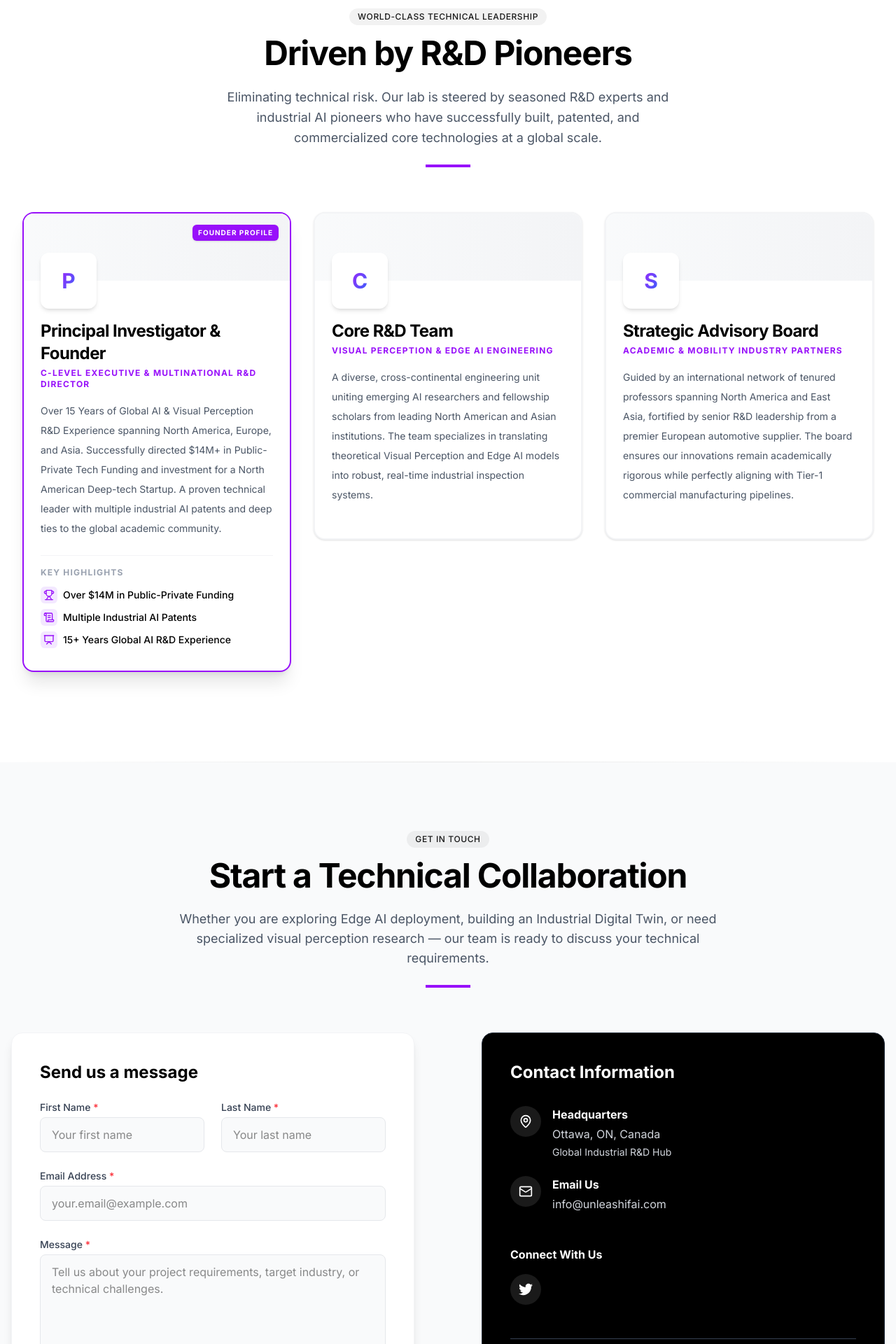
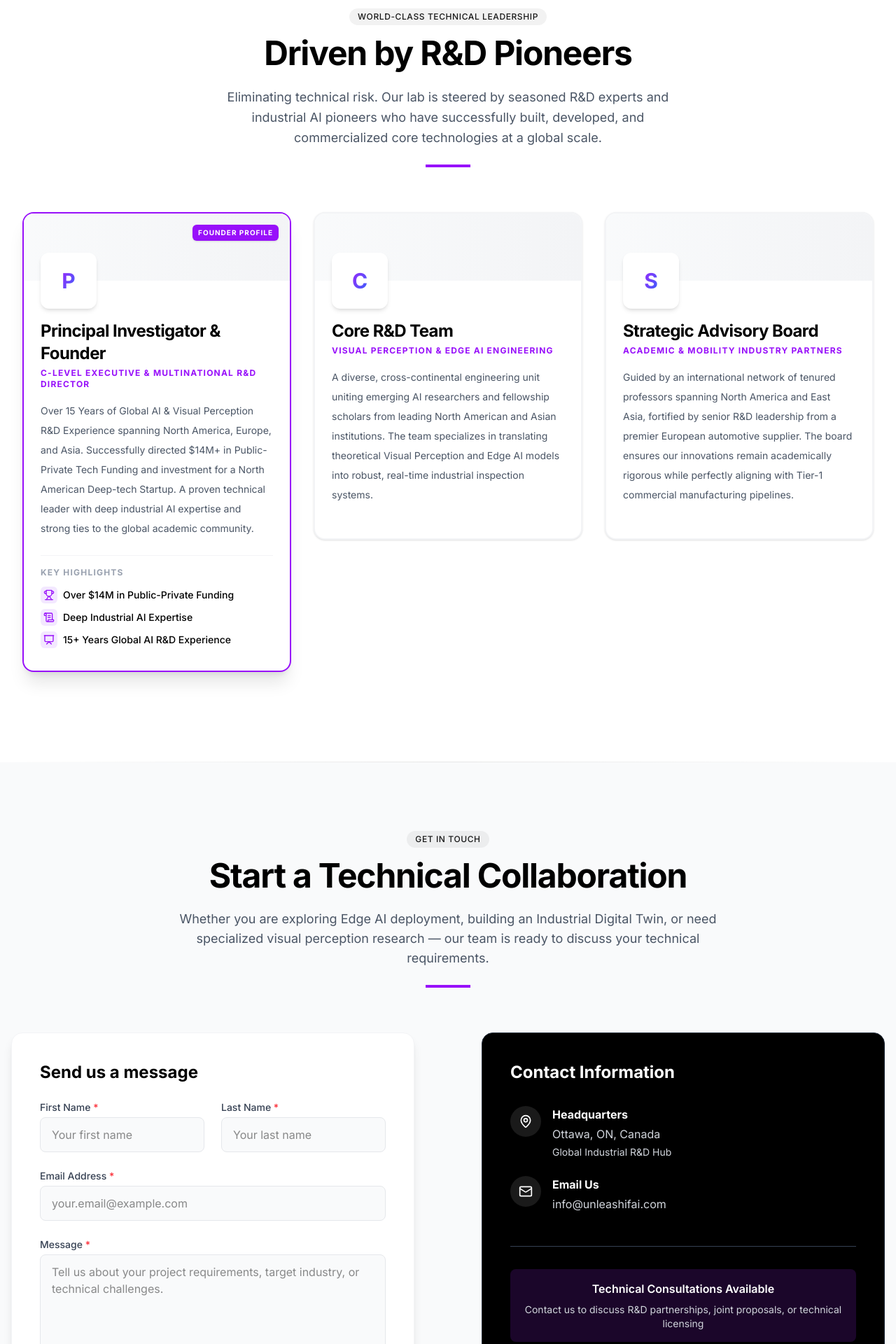
Before and after one commit to UnleashifAI/website, a Next.js app: page / in a window 1280 px wide. Shown: the part 6360-8280 px from the top of the page at 70% size. Built offline with nearby package versions, Linux system fonts and the light colour scheme.

Commit message:
refactor: Address premium review findings including IP risk mitigation and codebase hygiene

```diff
--- a/components/ContactSection.tsx
+++ b/components/ContactSection.tsx
@@ -1,7 +1,7 @@
 'use client';
 
 import React, { useState } from 'react';
-import { MapPin, Phone, Mail, CheckCircle2, Loader2 } from 'lucide-react';
+import { MapPin, Mail, CheckCircle2, Loader2 } from 'lucide-react';
 
 const ContactSection = () => {
   const [formData, setFormData] = useState({
@@ -278,16 +278,6 @@ const ContactSection = () => {
                 </div>
               </div>
 
-              <div className="mt-12">
-                <h4 className="font-bold mb-4">Connect With Us</h4>
-                <div className="flex space-x-4">
-                  <a href="#" className="bg-white/10 dark:bg-purple-600/20 p-3 rounded-full hover:bg-white/20 dark:hover:bg-purple-600/40 transition-colors" aria-label="Twitter">
-                    <svg className="w-5 h-5 text-white" fill="currentColor" viewBox="0 0 24 24">
-                      <path d="M24 4.557c-.883.392-1.832.656-2.828.775 1.017-.609 1.798-1.574 2.165-2.724-.951.564-2.005.974-3.127 1.195-.897-.957-2.178-1.555-3.594-1.555-3.179 0-5.515 2.966-4.797 6.045-4.091-.205-7.719-2.165-10.148-5.144-1.29 2.213-.669 5.108 1.523 6.574-.806-.026-1.566-.247-2.229-.616-.054 2.281 1.581 4.415 3.949 4.89-.693.188-1.452.232-2.224.084.626 1.956 2.444 3.379 4.6 3.419-2.07 1.623-4.678 2.348-7.29 2.04 2.179 1.397 4.768 2.212 7.548 2.212 9.142 0 14.307-7.721 13.995-14.646.962-.695 1.797-1.562 2.457-2.549z" />
-                    </svg>
-                  </a>
-                </div>
-              </div>
 
               <div className="mt-12 pt-8 border-t border-gray-700">
                 <div className="bg-purple-900/30 p-4 rounded-lg">
@@ -318,7 +308,7 @@ const ContactSection = () => {
               </div>
               <div className="bg-white dark:bg-gray-900 p-6 rounded-xl border border-gray-200 dark:border-gray-800">
                 <h4 className="font-bold text-lg mb-2 text-black dark:text-white">International Collaboration</h4>
-                <p className="text-purple-600 dark:text-purple-400 font-semibold mb-2">Asia-Pacific & Europe</p>
+                <p className="text-purple-600 dark:text-purple-400 font-semibold mb-2">Asia-Pacific</p>
                 <p className="text-gray-600 dark:text-gray-300 text-sm">Expanding North American and global R&D partnerships to deploy robust Edge AI solutions across Aerospace, Smart Manufacturing, and Advanced Automotive sectors.</p>
               </div>
             </div>
--- a/components/Footer.tsx
+++ b/components/Footer.tsx
@@ -2,7 +2,7 @@
 
 import React from 'react';
 import Link from 'next/link';
-import { Mail, Phone, MapPin, ArrowUp, Linkedin } from 'lucide-react';
+import { Mail, MapPin, ArrowUp } from 'lucide-react';
 
 const Footer = () => {
   const currentYear = new Date().getFullYear();
@@ -18,8 +18,7 @@ const Footer = () => {
             <p className="text-gray-400 mb-6 max-w-md">
               North American deep-tech laboratory specializing in Edge AI, Industrial Digital Twins, and advanced visual perception for mission-critical engineering systems.
             </p>
-            <div className="flex space-x-4">
-            </div>
+
           </div>
 
           <div>
@@ -38,7 +37,7 @@ const Footer = () => {
               <li><Link href="#technologies" className="text-sm text-gray-400 hover:text-purple-400 transition-colors">Edge AI</Link></li>
               <li><Link href="#technologies" className="text-sm text-gray-400 hover:text-purple-400 transition-colors">Industrial Digital Twin</Link></li>
               <li><Link href="#technologies" className="text-sm text-gray-400 hover:text-purple-400 transition-colors">Vision-Language Models</Link></li>
-              <li><Link href="#technologies" className="text-sm text-gray-400 hover:text-purple-400 transition-colors">Spatial Intelligence</Link></li>
+              <li><Link href="#technologies" className="text-sm text-gray-400 hover:text-purple-400 transition-colors">Autonomous Mobility</Link></li>
             </ul>
           </div>
 
--- a/components/TeamSection.tsx
+++ b/components/TeamSection.tsx
@@ -8,13 +8,13 @@ const teamMembers = [
   {
     name: 'Principal Investigator & Founder',
     role: 'C-Level Executive & Multinational R&D Director',
-    bio: "Over 15 Years of Global AI & Visual Perception R&D Experience spanning North America, Europe, and Asia. Successfully directed $14M+ in Public-Private Tech Funding and investment for a North American Deep-tech Startup. A proven technical leader with multiple industrial AI patents and deep ties to the global academic community.",
+    bio: "Over 15 Years of Global AI & Visual Perception R&D Experience spanning North America, Europe, and Asia. Successfully directed $14M+ in Public-Private Tech Funding and investment for a North American Deep-tech Startup. A proven technical leader with deep industrial AI expertise and strong ties to the global academic community.",
     email: 'info@unleashifai.com',
     linkedin: ' ',
     twitter: ' ',
     highlights: [
       { icon: <Trophy className="w-4 h-4" />, text: 'Over $14M in Public-Private Funding' },
-      { icon: <ScrollText className="w-4 h-4" />, text: 'Multiple Industrial AI Patents' },
+      { icon: <ScrollText className="w-4 h-4" />, text: 'Deep Industrial AI Expertise' },
       { icon: <Presentation className="w-4 h-4" />, text: '15+ Years Global AI R&D Experience' }
     ]
   },
@@ -61,7 +61,7 @@ const TeamSection = () => {
             Driven by R&D Pioneers
           </h2>
           <p className="text-gray-600 dark:text-gray-300 max-w-2xl mx-auto text-lg leading-relaxed">
-            Eliminating technical risk. Our lab is steered by seasoned R&D experts and industrial AI pioneers who have successfully built, patented, and commercialized core technologies at a global scale.
+            Eliminating technical risk. Our lab is steered by seasoned R&D experts and industrial AI pioneers who have successfully built, developed, and commercialized core technologies at a global scale.
           </p>
           <div className="h-1 w-16 bg-purple-600 mx-auto mt-6"></div>
         </div>
```
